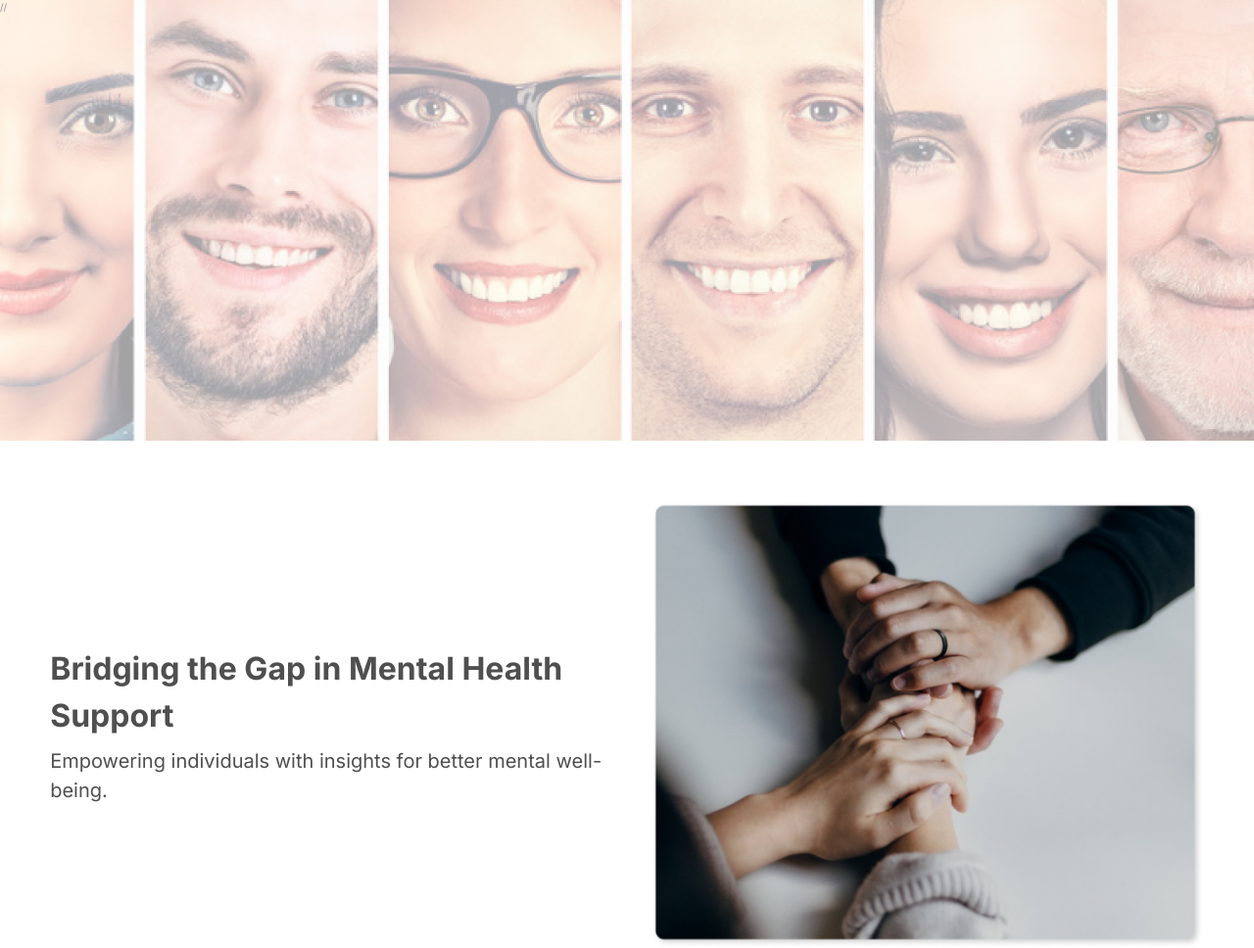
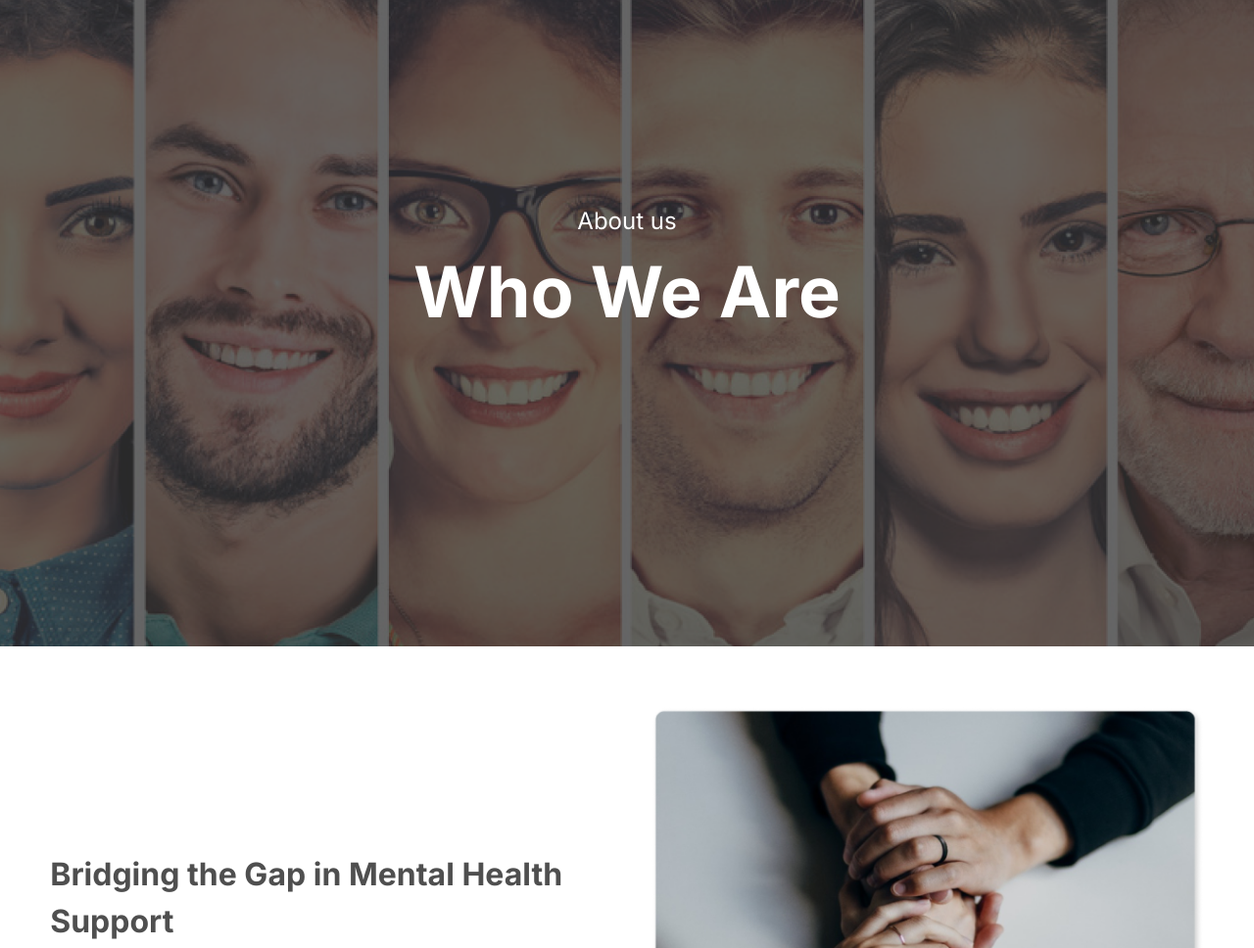
Before and after one commit to towoju5/psychinsightsapp, a PHP site: page /about in a window 1280 px wide. Shown: the part 66-1034 px from the top of the page at 98% size. Run offline with PHP 8.4, Linux system fonts and the light colour scheme; some libraries are stand-ins or nearby versions.

Commit message:
about us hero image with dark overlay

```diff
--- a/about.php
+++ b/about.php
@@ -1,12 +1,18 @@
-<?php require_once 'header.php'?>
+<?php require_once 'header.php' ?>
 
-<section id="hero-section">
-	//
+<section id="about__hero-section">
+	<div class="center-container">
+		<div class="center-content">
+			<h1 class="text-white text-[24px]">About us</h1>
+			<h1 class="text-white font-bold text-[72px]">Who We Are</h1>
+		</div>
+	</div>
 </section>
+
 <section>
 	<div class="about__inner">
 		<section class="ceo">
-			<p class="text-center lg:hidden text-2xl py-8">About Us</p>
+			<!-- <p class="text-center lg:hidden text-2xl py-8">About Us</p> -->
 			<div class="grid lg:grid-cols-2 gap-20 items-center py-20">
 				<div class="ceo__col ceo__col--1 py-18">
 					<div class="ceo__text-group">
@@ -17,8 +23,7 @@
 					</div>
 				</div>
 				<div class="better-life">
-					<img class="ceo__image" src="./static/images/about-us/together.png"
-						alt="a group of people holding hands together">
+					<img class="ceo__image" src="./static/images/about-us/together.png" alt="a group of people holding hands together">
 				</div>
 			</div>
 			<div class="border border-[#2E2F32]"></div>
@@ -179,4 +184,4 @@
 </section>
 
 
-<?php require_once 'footer.php'?>
+<?php require_once 'footer.php' ?>
--- a/static/css/styles.css
+++ b/static/css/styles.css
@@ -2049,15 +2049,45 @@
 	border: none;
 	border-top: 0.5px solid #207384;
 }
-
-#hero-section {
-	background-image: url('../images/about-us/Image-1.png');
-	min-height: 450px;
-	opacity: 0.6;
-	background-size: cover;
-	background-position: center;
-	background-repeat: no-repeat;
-	padding-bottom: 10rem;
+#about__hero-section {
+    position: relative; /* Add this line to position the pseudo-element relative to its container */
+    background-image: url('../images/about-us/Image-1.png');
+    background-size: cover;
+    background-position: center;
+    background-repeat: no-repeat;
+    padding-bottom: 10rem;
+}
+
+#about__hero-section::before {
+    content: "";
+    position: absolute;
+    top: 0;
+    left: 0;
+    width: 100%;
+    height: 100%;
+    background-color: black; /* Change this to the color you want */
+    opacity: 0.6;
+}
+
+.center-container {
+    text-align: center;
+    height: 70vh;
+    display: table;
+    width: 100%;
+    position: relative; /* Add this line to establish a new stacking context */
+}
+
+.center-content {
+    display: table-cell;
+    vertical-align: middle;
+}
+
+#about__hero-section .center-content h1 {
+    margin: 0; /* Remove default margin for better spacing */
+}
+
+#about__hero-section .center-content h1.text-white {
+    color: white; /* Ensure text color is white for better visibility */
 }
 
 @media screen and (max-width: 768px) {
```
